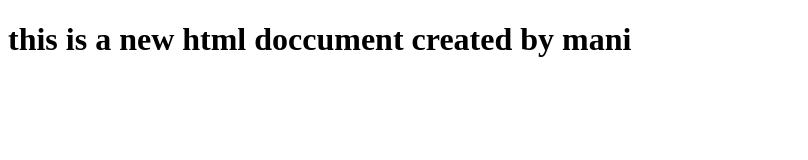
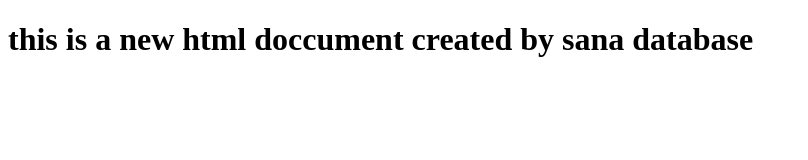
Before and after one commit to manikanta-robot/newtextfile, a plain HTML site: page index.html in a window 1280 px wide. Shown: the whole page, without its empty margins (0-808 px from the left). Drawn offline with Linux system fonts and the light colour scheme.

Commit message:
Update index.html

```diff
--- a/index.html
+++ b/index.html
@@ -6,6 +6,6 @@
     <title>Document</title>
 </head>
 <body>
-    <h1>this is a new html doccument created by mani</h1>
+    <h1>this is a new html doccument created by sana database </h1>
 </body>
 </html>
```
